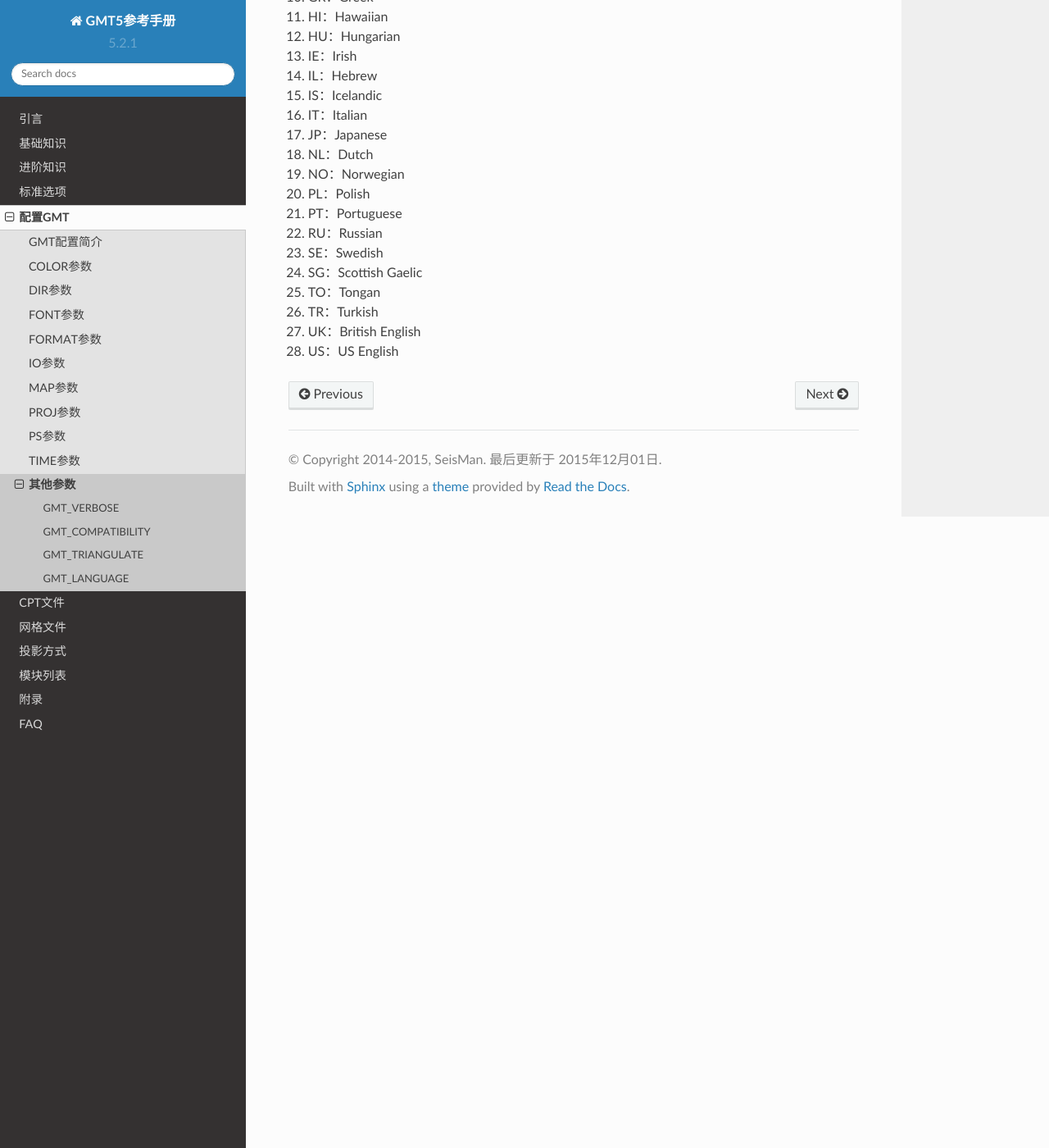
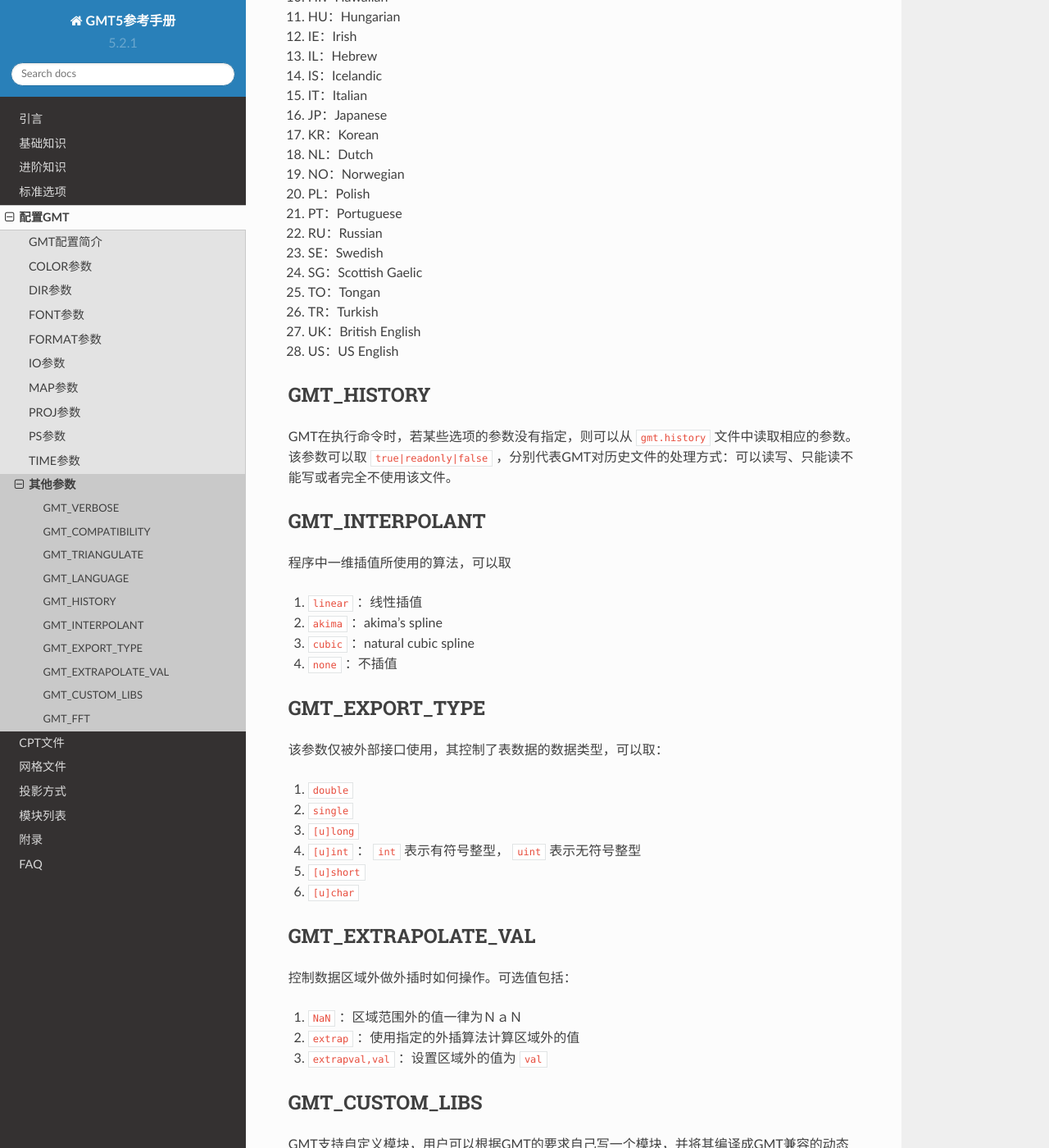
Before and after one commit to seisman/GMT5_Docs, a Sphinx documentation site: the page built from source/conf-misc.rst, in a window 1280 px wide and 1400 px high, scrolled down 891 px. Shown: the whole window at 82% size. Built offline with Sphinx 7.4.7 and the Read the Docs theme 2.0.0, drawn with Linux system fonts in a browser that asks for light colours; pages that are not in the unit, such as notebooks, are missing from menus; some of the changed text lies outside the part shown.

Commit message:
update gmt.conf

```diff
--- a/source/conf-dir.rst
+++ b/source/conf-dir.rst
@@ -15,6 +15,8 @@ DIR_GSHHG
 
 海岸线数据gshhg的所在的路径，默认值为 ``$GMT_SHAREDIR/coast``
 
+.. _DIR_DATA:
+
 DIR_DATA
 --------
 
--- a/source/conf-font.rst
+++ b/source/conf-font.rst
@@ -1,10 +1,12 @@
 FONT参数
 ========
+
+.. _FONT:
 
 FONT
 ----
 
-一次性设置所有字体参数的值
+设置所有 ``FONT_*`` 参数（ ``FONT_LOGO`` 除外）的默认字体
 
 .. _FONT_ANNOT_PRIMARY:
 
--- a/source/conf-misc.rst
+++ b/source/conf-misc.rst
@@ -46,6 +45,7 @@ GMT_LANGUAGE
 #. IS：Icelandic
 #. IT：Italian
 #. JP：Japanese
+#. KR：Korean
 #. NL：Dutch
 #. NO：Norwegian
 #. PL：Polish
@@ -57,3 +57,69 @@ GMT_LANGUAGE
 #. TR：Turkish
 #. UK：British English
 #. US：US English
+
+.. _GMT_HISTORY:
+
+GMT_HISTORY
+-----------
+
+GMT在执行命令时，若某些选项的参数没有指定，则可以从 ``gmt.history`` 文件中读取相应的参数。该参数可以取 ``true|readonly|false`` ，分别代表GMT对历史文件的处理方式：可以读写、只能读不能写或者完全不使用该文件。
+
+.. _GMT_INTERPOLANT:
+
+GMT_INTERPOLANT
+---------------
+
+程序中一维插值所使用的算法，可以取
+
+#. ``linear`` ：线性插值
+#. ``akima`` ：akima's spline
+#. ``cubic`` ：natural cubic spline
+#. ``none`` ：不插值
+
+.. _GMT_EXPORT_TYPE:
+
+GMT_EXPORT_TYPE
+---------------
+
+该参数仅被外部接口使用，其控制了表数据的数据类型，可以取：
+
+#. ``double``
+#. ``single``
+#. ``[u]long``
+#. ``[u]int`` ： ``int`` 表示有符号整型， ``uint`` 表示无符号整型
+#. ``[u]short``
+#. ``[u]char``
+
+.. _GMT_EXTRAPOLATE_VAL:
+
+GMT_EXTRAPOLATE_VAL
+-------------------
+
+控制数据区域外做外插时如何操作。可选值包括：
+
+#. ``NaN`` ：区域范围外的值一律为ＮａＮ
+#. ``extrap`` ：使用指定的外插算法计算区域外的值
+#. ``extrapval,val`` ：设置区域外的值为 ``val``
+
+.. _GMT_CUSTOM_LIBS:
+
+GMT_CUSTOM_LIBS
+---------------
+
+GMT支持自定义模块，用户可以根据GMT的要求自己写一个模块，并将其编译成GMT兼容的动态函数库，以扩充GMT的功能。
+
+该参数用于指定自定义模块的路径，多个路径之间用逗号分隔。路径可以是共享库文件的绝对路径，也可以是其所在的目录。若路径是一个目录名，该目录必须需斜杠结尾，表明使用该目录下的全部共享库文件。若目录名是 ``/`` ，则在 ``${GMTHOME}/bin/gmt_plugins`` 目录下寻找库文件。
+
+.. _GMT_FFT:
+
+GMT_FFT
+-------
+
+决定要使用的FFT算法，可以取：
+
+#. ``auto`` ：自动选择合适的算法
+#. ``fftw[,planner]`` ：FFTW算法，其中 ``planner`` 可以取 ``measure|patient|exhaustive``
+#. ``accelerate`` OS X下使用Accelerate Framework
+#. ``kiss`` ：kiss FFT
+#. ``brenner`` ：Brenner Legacy FFT
```
Also changed, not shown: other parts of source/conf-font.rst (+2 -0 lines), other parts of source/conf-misc.rst (+1 -2 lines), source/conf-color.rst (+12 -0 lines), source/conf-format.rst (+84 -74 lines).
